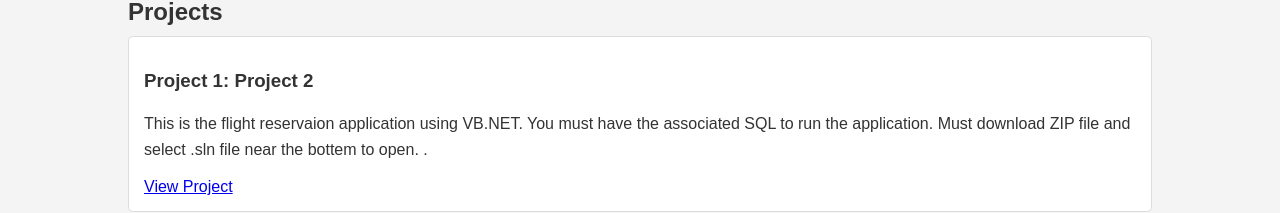
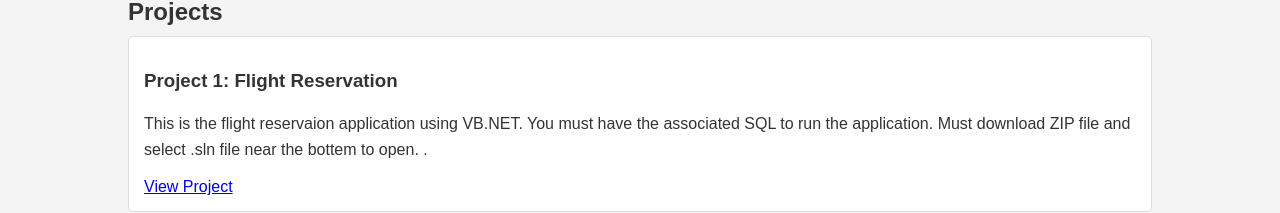
Before and after one commit to htwelling/portfolio, a plain HTML site: page index.html in a window 1280 px wide. Shown: the part 418-631 px from the top of the page. Drawn offline with Linux system fonts and the light colour scheme.

Commit message:
Update index.html

```diff
--- a/index.html
+++ b/index.html
@@ -175,7 +175,7 @@ text-decoration: none;
 
 <div class="project">
 
-<h3>Project 1: Project 2</h3>
+<h3>Project 1: Flight Reservation</h3>
 
 <p>This is the flight reservaion application using VB.NET. You must have the associated SQL to run the application. Must download ZIP file and select .sln file near the bottem to open.
 
```
